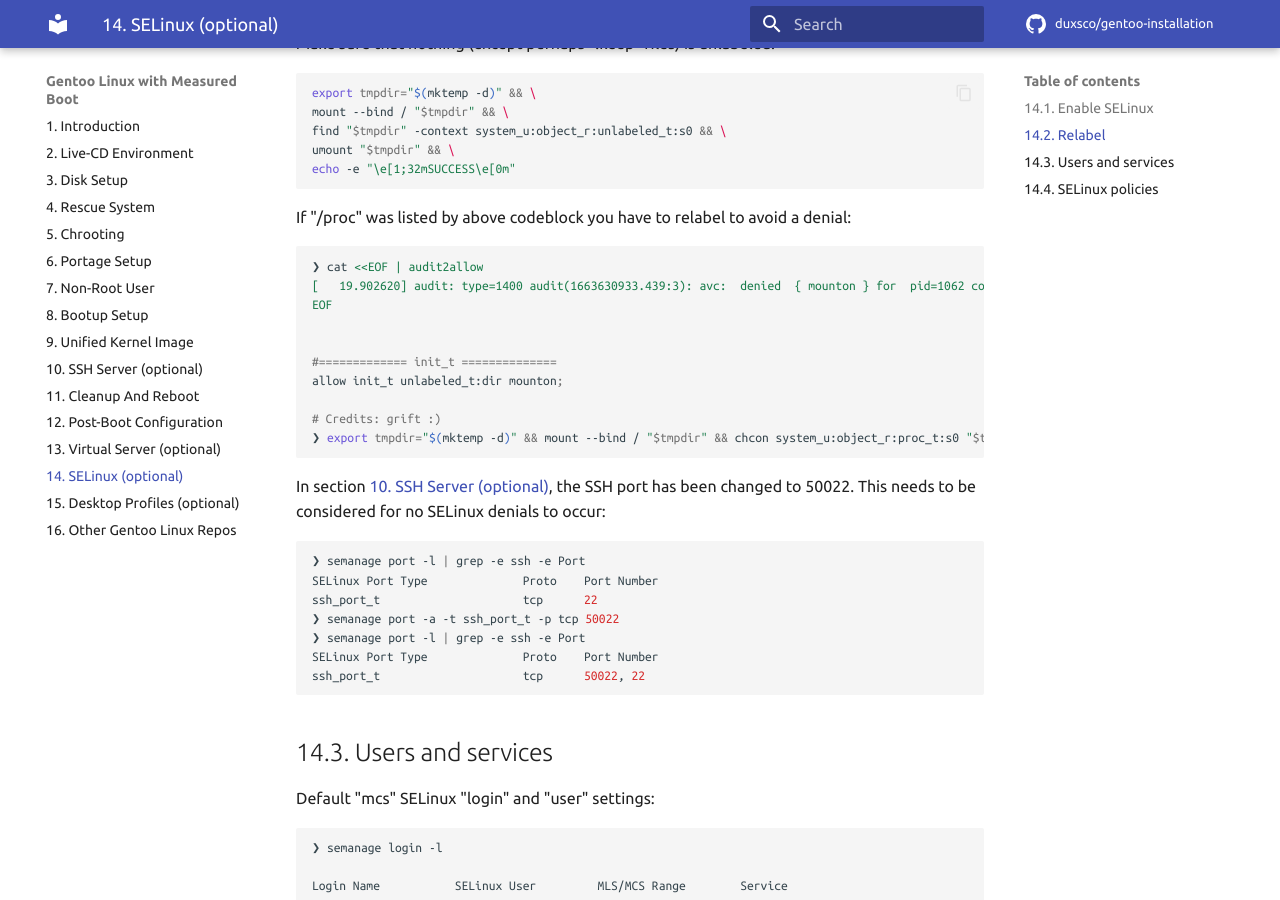
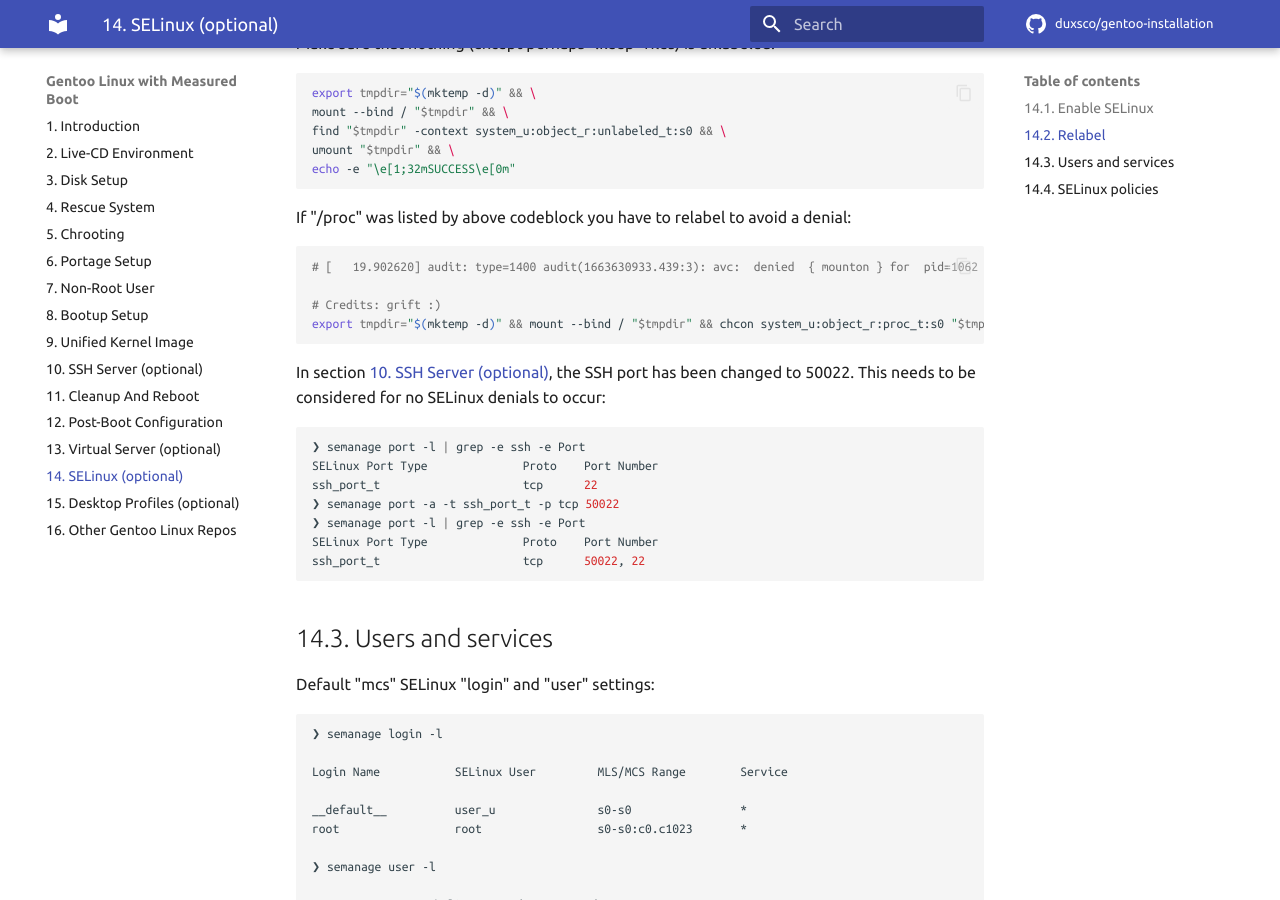
Before and after one commit to duxsco/gentoo-installation, an MkDocs documentation site: the page built from docs/selinux.md, in a window 1280 px wide and 900 px high, scrolled down 2300 px. Built offline with MkDocs 1.6.1 and Material for MkDocs 9.7.7, drawn with Linux system fonts in a browser that asks for light colours; comment, search, counter and statistics services are not loaded.

Commit message:
Remove extraneous code in "/proc" codeblock

````diff
--- a/docs/selinux.md
+++ b/docs/selinux.md
@@ -123,17 +123,11 @@ echo -e "\e[1;32mSUCCESS\e[0m"
 
 If "/proc" was listed by above codeblock you have to relabel to avoid a denial:
 
-``` { .shell .no-copy }
-❯ cat <<EOF | audit2allow
-[   19.902620] audit: type=1400 audit(1663630933.439:3): avc:  denied  { mounton } for  pid=1062 comm="(auditd)" path="/run/systemd/unit-root/proc" dev="dm-3" ino=67581 scontext=system_u:system_r:init_t:s0 tcontext=system_u:object_r:unlabeled_t:s0 tclass=dir permissive=1
-EOF
-
-
-#============= init_t ==============
-allow init_t unlabeled_t:dir mounton;
+```shell
+# [   19.902620] audit: type=1400 audit(1663630933.439:3): avc:  denied  { mounton } for  pid=1062 comm="(auditd)" path="/run/systemd/unit-root/proc" dev="dm-3" ino=67581 scontext=system_u:system_r:init_t:s0 tcontext=system_u:object_r:unlabeled_t:s0 tclass=dir permissive=1
 
 # Credits: grift :)
-❯ export tmpdir="$(mktemp -d)" && mount --bind / "$tmpdir" && chcon system_u:object_r:proc_t:s0 "$tmpdir"/proc && umount "$tmpdir" && echo -e "\e[1;32mSUCCESS\e[0m"
+export tmpdir="$(mktemp -d)" && mount --bind / "$tmpdir" && chcon system_u:object_r:proc_t:s0 "$tmpdir"/proc && umount "$tmpdir" && echo -e "\e[1;32mSUCCESS\e[0m"
 ```
 
 In section [10. SSH Server (optional)](ssh_server.md), the SSH port has been changed to 50022. This needs to be considered for no SELinux denials to occur:
````
